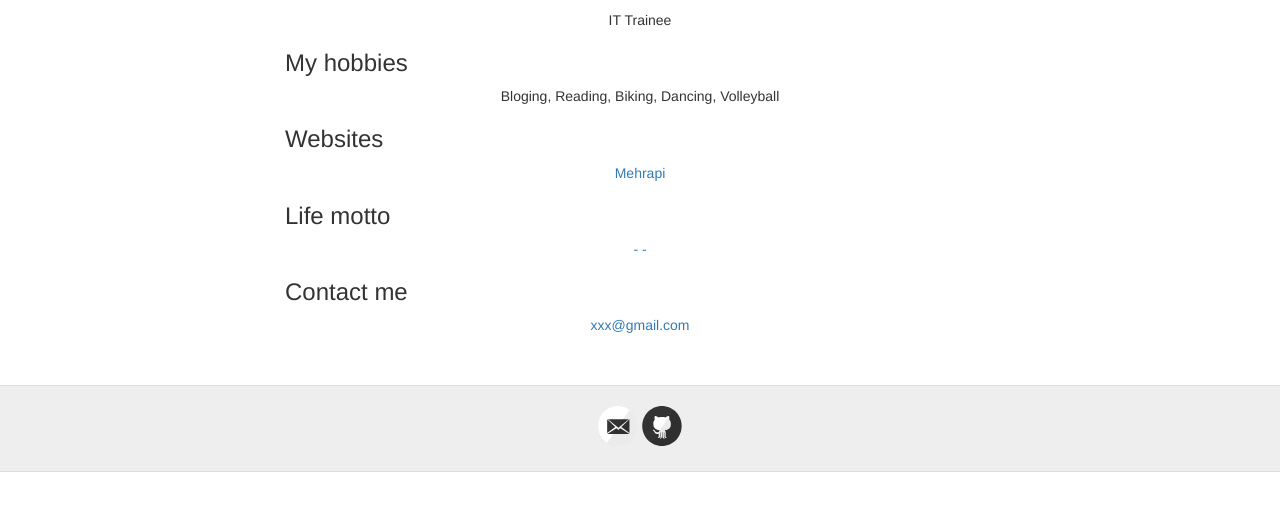
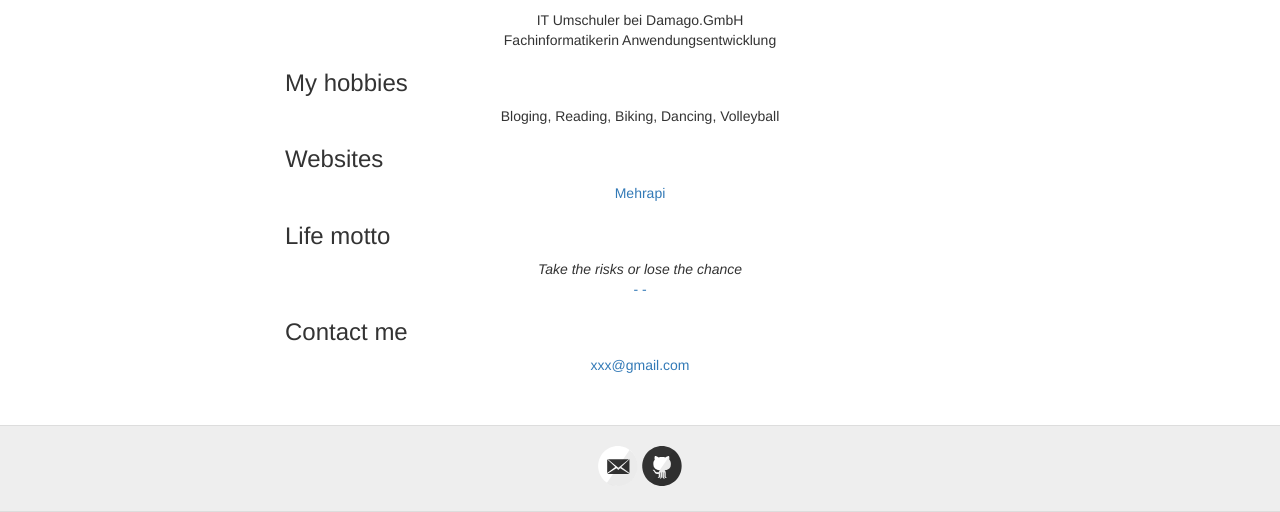
Before and after one commit to sieblogt/sieblogt.github.io, a Jekyll site: the page built from about.md, in a window 1280 px wide. Shown: the part 636-1148 px from the top of the page. Built offline with Jekyll 4.4.1, drawn with Linux system fonts in a browser that asks for light colours; before the commit the page ends 1108 px from its top, so only the background shows below that.

Commit message:
Update about.md

```diff
--- a/about.md
+++ b/about.md
@@ -11,8 +11,8 @@ permalink: /about/
 </p>
 
 
-<center>IT Trainee</center>
-<center></center>
+<center>IT Umschuler bei Damago.GmbH</center>
+<center>Fachinformatikerin Anwendungsentwicklung</center>
 <center></center>
 
 ### My hobbies
@@ -25,8 +25,9 @@ permalink: /about/
 
 ### Life motto
 
-<center><i></i></center>
+<center><i>Take the risks or lose the chance</i></center>
 <center><a href="">- -</a></center>
+
 ### Contact me
 
 <center> <a href="mailto:xxxx@gmail.com">xxx@gmail.com</a></center>
```
